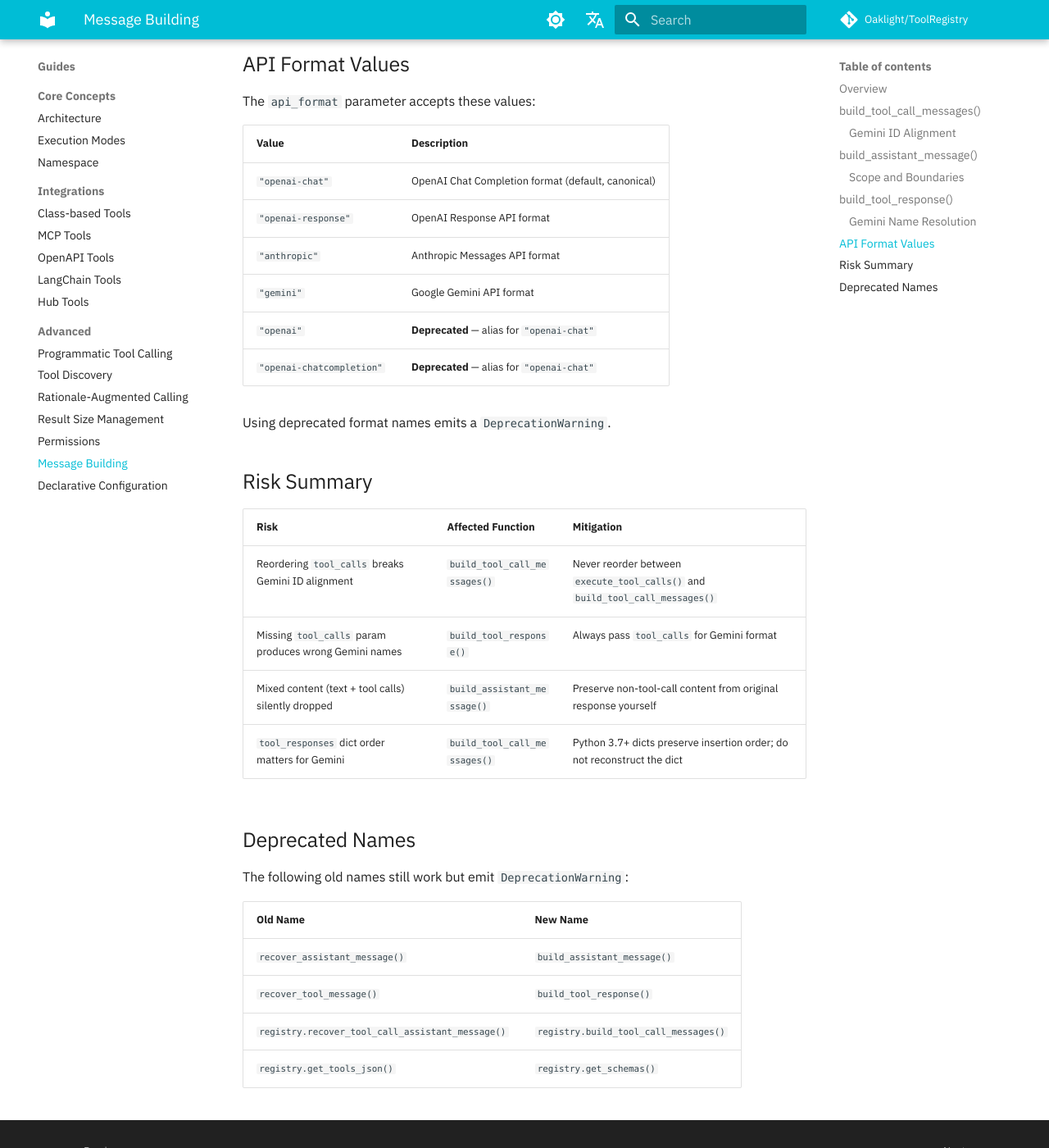
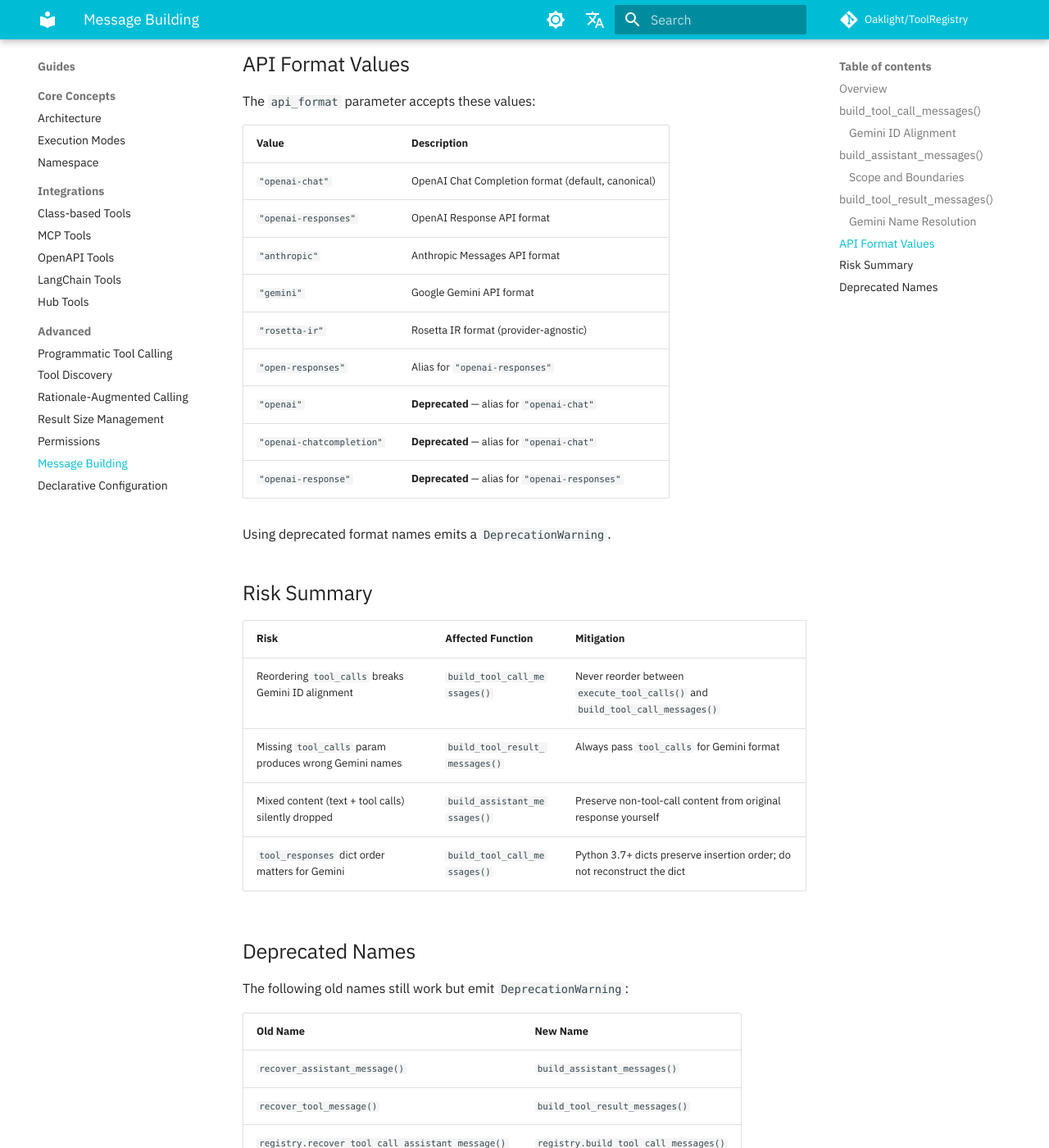
Before and after one commit to Oaklight/ToolRegistry, an MkDocs documentation site: the page built from docs/usage/message_building.md, in a window 1280 px wide and 1400 px high, scrolled down 2826 px. Shown: the whole window at 82% size. Built offline with MkDocs 1.6.1 and Material for MkDocs 9.7.7, drawn with Linux system fonts in a browser that asks for light colours; some web fonts are replaced; comment, search, counter and statistics services are not loaded; some of the changed text lies outside the part shown.

Commit message:
docs: update function names, format names, and changelog for #204-#209

````diff
--- a/docs/usage/message_building.md
+++ b/docs/usage/message_building.md
@@ -1,7 +1,7 @@
 ---
 title: Message Building
 summary: Build conversation messages for tool-calling round-trips
-description: How to use build_assistant_message, build_tool_response, and build_tool_call_messages to construct LLM conversation history
+description: How to use build_assistant_messages, build_tool_result_messages, and build_tool_call_messages to construct LLM conversation history
 keywords: message building, tool calls, assistant message, tool response, conversation history
 author: Oaklight
 ---
@@ -14,8 +14,8 @@ After executing tool calls, you need to construct conversation messages so the L
 
 | Function | Level | Input | Output |
 |----------|-------|-------|--------|
-| `build_assistant_message()` | Module | `list[ToolCall]` | Assistant message with tool call requests |
-| `build_tool_response()` | Module | `dict[str, str]` | Tool result messages |
+| `build_assistant_messages()` | Module | `list[ToolCall]` | Assistant message with tool call requests |
+| `build_tool_result_messages()` | Module | `dict[str, str]` | Tool result messages |
 | `build_tool_call_messages()` | `ToolRegistry` method | Raw tool calls + responses | Combined assistant + tool messages |
 
 In most cases, you only need `build_tool_call_messages()` — the high-level convenience method that handles everything.
@@ -53,19 +53,19 @@ Gemini does not provide tool call IDs upstream — ToolRegistry generates them i
 !!! warning "Do not reorder tool_calls"
     You **must not** reorder the `tool_calls` list between calling `execute_tool_calls()` and `build_tool_call_messages()`. Both methods process tool calls in the same order, and Gemini format relies on this positional alignment. Reordering would cause mismatched function names in the output.
 
-## `build_assistant_message()`
+## `build_assistant_messages()`
 
 Low-level function that reconstructs just the assistant-side message containing tool call requests.
 
 ```python
-from toolregistry.types.common import build_assistant_message, ToolCall
+from toolregistry.types.common import build_assistant_messages, ToolCall
 
 tool_calls = [
     ToolCall(id="call_1", name="add", arguments='{"a": 1, "b": 2}')
 ]
 
 # Returns the assistant message in the target format
-assistant_msg = build_assistant_message(tool_calls, api_format="openai-chat")
+assistant_msg = build_assistant_messages(tool_calls, api_format="openai-chat")
 ```
 
 ### Scope and Boundaries
@@ -79,17 +79,17 @@ This function **only handles tool calls**. It does not handle:
 
 If the LLM returns mixed content (text + tool calls), you must preserve non-tool-call fields yourself from the original response.
 
-## `build_tool_response()`
+## `build_tool_result_messages()`
 
 Low-level function that reconstructs tool result messages from execution responses.
 
 ```python
-from toolregistry.types.common import build_tool_response
+from toolregistry.types.common import build_tool_result_messages
 
 tool_responses = {"call_1": "3.0", "call_2": "7.0"}
 
 # Returns tool result messages in the target format
-tool_msgs = build_tool_response(tool_responses, api_format="openai-chat")
+tool_msgs = build_tool_result_messages(tool_responses, api_format="openai-chat")
 ```
 
 ### Gemini Name Resolution
@@ -97,7 +97,7 @@ tool_msgs = build_tool_response(tool_responses, api_format="openai-chat")
 For Gemini format, `functionResponse` requires the function **name** (not the call ID). Pass `tool_calls` to enable name resolution:
 
 ```python
-tool_msgs = build_tool_response(
+tool_msgs = build_tool_result_messages(
     tool_responses,
     api_format="gemini",
     tool_calls=generic_tool_calls,  # Required for Gemini
@@ -113,11 +113,14 @@ The `api_format` parameter accepts these values:
 | Value | Description |
 |-------|-------------|
 | `"openai-chat"` | OpenAI Chat Completion format (default, canonical) |
-| `"openai-response"` | OpenAI Response API format |
+| `"openai-responses"` | OpenAI Response API format |
 | `"anthropic"` | Anthropic Messages API format |
 | `"gemini"` | Google Gemini API format |
+| `"rosetta-ir"` | Rosetta IR format (provider-agnostic) |
+| `"open-responses"` | Alias for `"openai-responses"` |
 | `"openai"` | **Deprecated** — alias for `"openai-chat"` |
 | `"openai-chatcompletion"` | **Deprecated** — alias for `"openai-chat"` |
+| `"openai-response"` | **Deprecated** — alias for `"openai-responses"` |
 
 Using deprecated format names emits a `DeprecationWarning`.
 
@@ -126,8 +129,8 @@ Using deprecated format names emits a `DeprecationWarning`.
 | Risk | Affected Function | Mitigation |
 |------|-------------------|------------|
 | Reordering `tool_calls` breaks Gemini ID alignment | `build_tool_call_messages()` | Never reorder between `execute_tool_calls()` and `build_tool_call_messages()` |
-| Missing `tool_calls` param produces wrong Gemini names | `build_tool_response()` | Always pass `tool_calls` for Gemini format |
-| Mixed content (text + tool calls) silently dropped | `build_assistant_message()` | Preserve non-tool-call content from original response yourself |
+| Missing `tool_calls` param produces wrong Gemini names | `build_tool_result_messages()` | Always pass `tool_calls` for Gemini format |
+| Mixed content (text + tool calls) silently dropped | `build_assistant_messages()` | Preserve non-tool-call content from original response yourself |
 | `tool_responses` dict order matters for Gemini | `build_tool_call_messages()` | Python 3.7+ dicts preserve insertion order; do not reconstruct the dict |
 
 ## Deprecated Names
@@ -136,7 +139,7 @@ The following old names still work but emit `DeprecationWarning`:
 
 | Old Name | New Name |
 |----------|----------|
-| `recover_assistant_message()` | `build_assistant_message()` |
-| `recover_tool_message()` | `build_tool_response()` |
+| `recover_assistant_message()` | `build_assistant_messages()` |
+| `recover_tool_message()` | `build_tool_result_messages()` |
 | `registry.recover_tool_call_assistant_message()` | `registry.build_tool_call_messages()` |
 | `registry.get_tools_json()` | `registry.get_schemas()` |
````
Also changed, not shown: docs/architecture/overview.md (+2 -2 lines), docs/changelog.md (+10 -0 lines), docs/migration.md (+1 -1 lines), docs/usage/basics.md (+2 -1 lines), docs/usage/providers/openai_response.md (+8 -8 lines).
